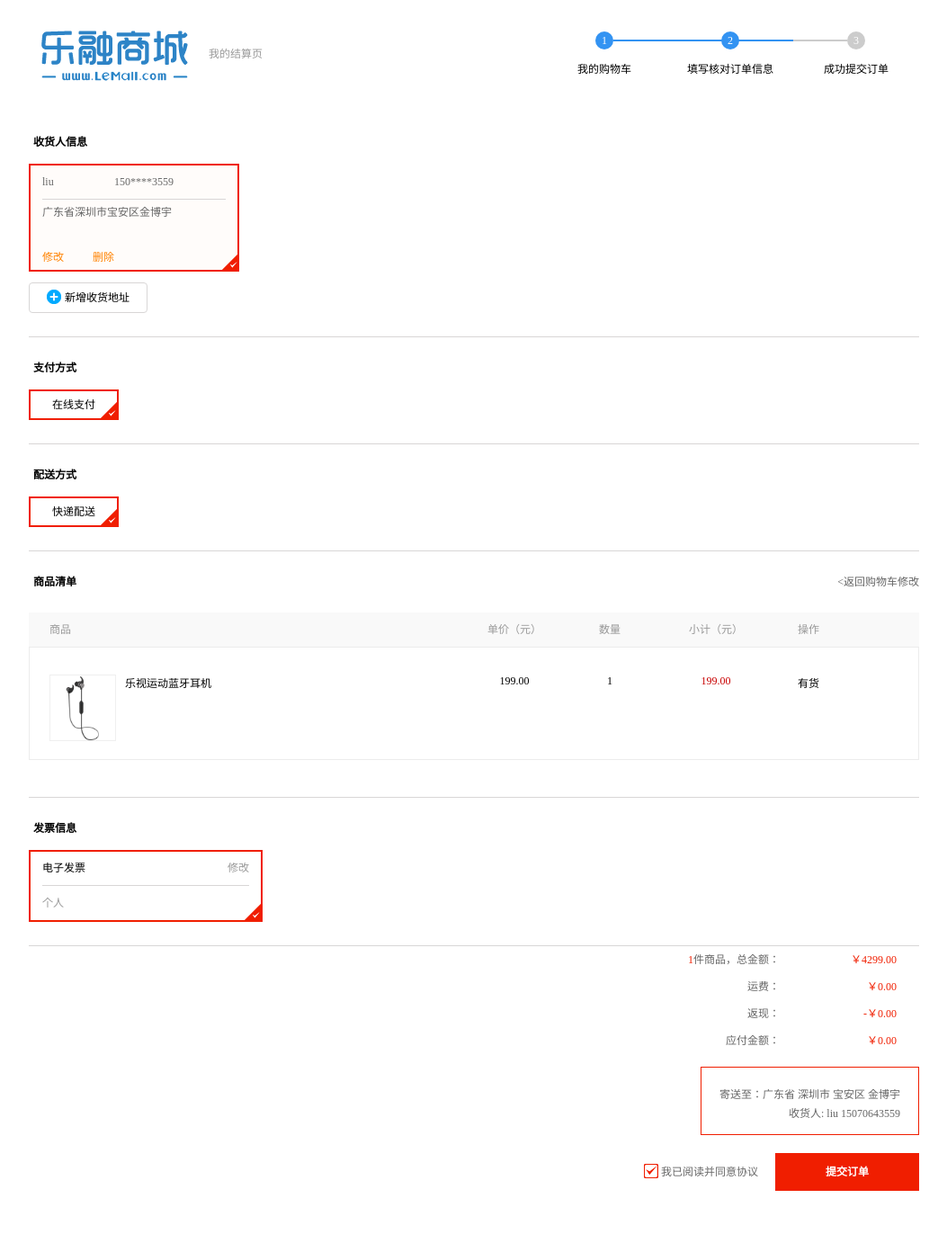
After one commit to mouming/leGou, a PHP site: page /html/account.html in a window 1280 px wide. The commit adds this page. Shown: the whole page at 90% size, without its empty margins (113-1166 px from the left). Run offline with PHP 8.4, Linux system fonts and the light colour scheme.

Commit message:
新增account结算页，对public/cart.css进行修改

```diff
--- /dev/null
+++ b/css/account.css
@@ -0,0 +1,449 @@
+html body{
+    background: #fff;
+
+}
+.w{
+    width:990px;
+    margin:0 auto;
+}
+/* logo */
+.logo{
+    /* height: 120px; */
+    overflow: hidden;
+}
+.logol{
+    background: url(../img/logo.png) no-repeat;
+    float: left;
+
+}
+.logol a{
+    display:inline-block;
+    width: 180px;
+    height: 120px;
+}
+.logol span{
+    line-height: 120px;
+    float:right ;
+    color:#999;
+    padding-left: 20px;
+}
+.logor{
+    float: right;
+    margin-top:35px;
+    text-align: center;
+}
+.logor li{
+    width: 140px;
+    position: relative;
+}
+.logor .bg-line{
+    position:absolute;
+    width:60px;
+    height: 2px;
+    right:0px;
+    top:9px;
+    background: #ccc;
+}
+.logor li:nth-child(2) .bg-line{
+    width:140px;
+    z-index: -1;
+}
+.logor li:nth-child(3) .bg-line{
+    left:0px;
+}
+.logor .num{
+    display: inline-block;
+    width:20px;
+    height: 20px;
+    line-height: 20px;
+    border-radius: 50%;
+    color:#fff;
+    background: #ccc;
+}
+.logor .cur .bg-line{
+    background: #3393f2;
+}
+.logor .cur .num{
+    background: #3393f2;
+}
+.logor .text{
+    padding-top:12px;
+}
+/* 结算页具体商品信息 */
+.my_account {
+    padding-bottom: 48px;
+}
+.my_account dl{
+    padding-bottom: 26px;
+    border-bottom: 1px solid #d8d6d6;
+}
+.my_account dl dt{
+    margin-top:10px;
+    line-height: 48px;
+    font-weight: bold;
+    padding-left: 5px;
+}
+.get_message dd{
+    width: 204px;
+    min-height: 116px;
+    border: 2px solid #d8d6d6;
+    padding:0 13px;
+    position: relative;
+}
+.get_message dd:hover{
+    border-color:#f01e00;
+}
+.get_message dd:hover .set_default{
+    display: block;
+}
+.get_message .click_message{
+    border-color: #f01e00;
+    background: #fffcfa url(../img/account_bg.jpg) no-repeat 213px 98px;
+}
+.get_message ol li{
+    color:#666;
+}
+.get_message ol .myself_name{
+    line-height: 37px;
+    border-bottom: 1px solid #d8d6d6;
+    margin-bottom: 4px;
+}
+.get_message ol .myself_name span:first-child{
+    display: inline-block;
+    width:80px;
+}
+.get_message ol .myself_addr{
+    height: 50px;
+}
+.get_message ol .revise a{
+    color:#ff8200;
+    margin-right: 32px;
+}
+.get_message .set_default{
+    display: none;
+    position: absolute;
+    top:0;
+    right: 0;
+    width:64px;
+    height: 22px;
+    color:#ff8200;
+    background:#fffcfa;
+    text-align: center;
+    line-height: 22px;
+    cursor: pointer;
+}
+.get_message .set_defaulted{
+    background: #e5e3e2;
+    color:#fff;
+}
+.get_message .add_addr{
+    display: block;
+    margin-top:12px;
+    width:130px;
+    height: 32px;
+    line-height: 32px;
+    border:1px solid #d8d6d6;
+    border-radius: 4px;
+    text-align: center;
+    cursor: pointer;
+}
+.get_message .add_addr i{
+    background: url(../img/icon.jpg) no-repeat ;
+    width:17px;
+    height: 17px;
+    display: inline-block;
+    position: relative;
+    top:4px;
+}
+/* means */
+.means dd{
+    width:96px;
+    height: 30px;
+    border:2px solid #f01e00;
+    background: url(../img/account_bg.jpg) no-repeat 78px 12px;
+    text-align: center;
+    line-height: 30px;
+    cursor: default;
+}
+/* 商品清单 */
+.good_list dt a{
+    float: right;
+    font-weight: normal;
+    color:#666;
+}
+.good_list .title{
+    margin-top:10px;
+    line-height: 38px;
+    height: 38px;
+    background: #f9f9f9;
+    padding-left:23px;
+    text-align: center;
+    color:#999;
+}
+.product_content{
+    width: 472px;
+    text-align: left;
+}
+.product_price{
+    width: 90px;
+}
+.product_number{
+    width: 122px;
+}
+.product_cost{
+    width: 114px;
+}
+.product_exercisable{
+    width: 92px;
+}
+/* 具体商品单价数量信息 */
+.detail{
+    border: 1px solid #ececec;
+    padding-left:22px;
+    padding-top:30px;
+    padding-bottom:20px;
+    margin-bottom: 15px;
+}
+.detail li{
+    float: left;
+}
+.detail_picture img{
+    border:1px solid #efefef;
+    width: 72px;
+}
+.detail_content{
+    width:388px;
+    margin-left:10px;
+}
+.detail_price{
+    width: 90px;
+    text-align:center;
+}
+.detail_number{
+    width: 122px;
+    text-align: center;
+}
+.detail_count{
+    width:60px;
+    margin:0 auto;
+    border:1px solid #ececec;
+    line-height: 26px;
+    height: 26px;
+    text-align: center;
+    padding:0 10px;
+}
+.detail_count strong{
+    font-size:20px;
+    float: left;
+    cursor:pointer;
+}
+.detail_num{
+    width:20px;
+    border:none;
+    padding-left:10px;
+}
+.detail_count strong:last-child{
+    float: right;
+    line-height: 24px;
+}
+.detail_cost{
+    width: 114px;
+    text-align:center;
+    color:#c80000;
+}
+.detail_exercisable{
+    width: 92px;
+    text-align:center;
+    cursor: pointer;
+}
+/* 发票信息 */
+.bill_message dd{
+    width:230px;
+    height: 76px;
+    border:2px solid #f01e00;
+    background: url(../img/account_bg.jpg) no-repeat;
+    background-position: right bottom;
+    cursor: default;
+    padding: 0 13px;
+    cursor: default;
+}
+.bill_message dd p{
+    line-height: 37px;
+    border-bottom:1px solid #d8d6d6;
+}
+.bill_message dd p span{
+    float: right;
+    color:#999;
+}
+.bill_message dd div{
+    color:#999;
+    line-height: 38px;
+}
+/* 提交结算 */
+.settlement ol{
+    text-align: right;
+    line-height: 30px;
+    color: #666;
+    padding-right: 25px;
+}
+.settlement ol span{
+    color: #f01e00;
+}
+.settlement ol .account_money{
+    width: 130px;
+    display: inline-block;
+}
+.settlement ol i{
+    font-style: normal;
+}
+.settlement .to_addr{
+    margin-top:14px;
+    float: right;
+    padding:20px 20px 12px;
+    border: 1px solid #f01e00;
+    color: #666;
+    text-align: right;
+    line-height: 21px;
+}
+.settlement .to_addr h3{
+    font-size: 12px;
+    font-weight: normal;
+}
+.settlement .submit_btn{
+    clear: both;
+    float: right;
+    margin-top: 20px;
+}
+.settlement .submit_btn .bg_check{
+    display: inline-block;
+    width: 16px;
+    height: 16px;
+    background: url(../img/icon.jpg) no-repeat 0px -54px;
+    position: relative;
+    top:3px;
+}
+.settlement .submit_btn .bg_checked{
+    background: url(../img/icon.jpg) no-repeat -26px -54px;
+}
+.settlement .submit_btn span{
+    color: #666;
+}
+.settlement .submit_btn a{
+    color:#fff;
+    display: inline-block;
+    width:160px;
+    height: 42px;
+    line-height: 42px;
+    background: #f01e00;
+    text-align: center;
+    font-weight: bold;
+    margin-left: 16px;
+}
+/* 填写用户信息 */
+.tilt{
+    display: none;
+    width: 100%;
+    height: 100%;
+    position: fixed;
+    left: 0px;
+    top:0px;
+    background: rgba(51, 51, 51, 0.1);
+    z-index: 999;
+}
+.tilt .form_user{
+    width: 828px;
+    height: 575px;
+    border:3px solid #bfbfbf;
+    margin:24px auto;
+    background: #fff;
+}
+.tilt .form_user p{
+    line-height: 32px;
+    height: 32px;
+    background: #f2f2f2;
+    color:#666;
+    padding-left: 10px;
+    margin-bottom: 10px;
+}
+.tilt .form_user>div{
+    margin-left: 40px;
+}
+.tilt .user_text{
+    margin-top:16px;
+}
+.tilt .user_text div{
+    float: left;
+    width: 90px;
+    line-height: 32px;
+    text-align: right;
+    color:#999;
+    margin-right: 5px;
+}
+.tilt .form_user .xingxing{
+    color: #f01e00;
+    float: left;
+}
+.tilt .user_text input{
+    height: 30px;
+    border: 1px solid #ccc;
+    padding-left:10px;
+}
+.tilt .user_text .uname{
+    width: 182px;
+}
+.tilt .user_text .detail_addr{
+    width: 580px;
+}
+.tilt .user_text .default_box{
+    width: 294px;
+}
+.tilt .user_text select{
+    margin-top:5px;
+    margin-right: 10px;
+}
+.tilt .user_text .user_title{
+    color:#ff8200;
+}
+.tilt .select_up{
+    border-top:1px solid #ccc;
+    height: 100px;
+    margin-top:140px;
+}
+.tilt .select_up>div{
+    float: left;
+    margin-left: 430px;
+    margin-top:35px;
+}
+.tilt .select_up .bg_check{
+    display: inline-block;
+    width: 16px;
+    height: 16px;
+    background: url(../img/icon.jpg) no-repeat 0px -54px;
+    position: relative;
+    top:3px;
+    margin-right: 5px;
+}
+.tilt .select_up .bg_checked{
+    background: url(../img/icon.jpg) no-repeat -26px -54px;
+}
+.tilt .select_up .select_btn{
+    display: inline-block;
+    width:66px;
+    height: 26px;
+    border-radius: 2px;
+    text-align: center;
+    line-height: 26px;
+    cursor: pointer;
+}
+.tilt .select_up .aff{
+    border: 1px solid #f01e00;
+    background: #f01e00;
+    color:#fff;
+    margin-left: 36px;
+    margin-right: 5px;
+}
+.tilt .select_up .off{
+    border: 1px solid #d4d4d4;
+    background: #fff;
+    color:#666;
+}
--- a/css/public.css
+++ b/css/public.css
@@ -14,6 +14,9 @@ a{
 ul li{
     list-style-type: none;
     float: left;
+}
+ol{
+    list-style: none;
 }
 img{
     vertical-align: top;
--- /dev/null
+++ b/html/account.html
@@ -0,0 +1,180 @@
+<!DOCTYPE html>
+<html >
+<head>
+    <meta charset="UTF-8">
+    <title>订单信息确认</title>
+    <link rel="stylesheet" href="../css/public.css">
+    <link rel="stylesheet" href="../css/account.css">
+    <link rel="stylesheet" href="../iconfont/iconfont.css">
+    <link rel="shortcut icon" href="../img/favicon.ico" type="image/x-icon">
+    <script src="../js/jquery.js"></script>
+    <script src="../js/public.js"></script>
+    <script src="../js/cookie.js"></script>
+</head>
+<body>
+    <div class="header"></div>
+    <div class="w">
+        <div class="logo clearfix">
+            <div class="logol">
+                <a href="../index.html"></a>
+                <span>我的结算页</span>
+            </div>
+            <ul class="logor">
+                <li class="cur">
+                    <div class="bg-line"></div>
+                    <div class="num">1</div>
+                    <div class="text">我的购物车</div>
+                </li>
+                <li class="cur">
+                    <div class="bg-line"></div>
+                    <div class="num">2</div>
+                    <div class="text">填写核对订单信息</div>
+                </li>
+                <li>
+                    <div class="bg-line"></div>
+                    <div class="num">3</div>
+                    <div class="text">成功提交订单</div>
+                </li>
+            </ul>
+        </div>
+        <div class="my_account">
+            <dl class="get_message">
+                <dt>收货人信息</dt>
+                <dd class="click_message">
+                    <ol>
+                        <li class="myself_name"><span>liu</span><span>150****3559</span> </li>
+                        <li class="myself_addr"><span> 广东省深圳市宝安区金博宇</span></li>
+                        <li class="revise"><a href="">修改</a><a href="">删除</a></li>
+                    </ol>
+                    <span class="set_default set_defaulted">设置默认</span>
+                </dd>
+                <span class="add_addr"><i></i> 新增收货地址</span>
+            </dl>
+            <dl class="means">
+                <dt>支付方式</dt>
+                <dd>在线支付</dd>
+            </dl>
+            <dl class="means">
+                <dt>配送方式</dt>
+                <dd>快递配送</dd>
+            </dl>
+            <dl class=" good_list">
+                <dt>商品清单<a href="#" id="return_cart">&lt;返回购物车修改</a></dt>
+                <dd>
+                    <ul class="title clearfix">
+                        <li class="product_content">商品</li>
+                        <li class="product_price">单价（元）</li>
+                        <li class="product_number">数量</li>
+                        <li class="product_cost">小计（元）</li>
+                        <li class="product_exercisable">操作</li>
+                    </ul>
+                    <ul class="detail clearfix">
+                        <li class="detail_picture"><img src="../img/part4.jpg" alt=""></li>
+                        <li class="detail_content">乐视运动蓝牙耳机</li>
+                        <li class="detail_price">199.00</li>
+                        <li class="detail_number">1</li>
+                        <li class="detail_cost">199.00</li>
+                        <li class="detail_exercisable">有货</li>
+                    </ul>
+                </dd>
+            </dl>
+            <dl class="bill_message">
+                <dt>发票信息</dt>
+                <dd>
+                    <p>电子发票 <span>修改</span></p>
+                    <div>个人</div>
+                </dd>
+            </dl>
+            <div class="settlement clearfix">
+                <ol>
+                    <li><span>1</span>件商品，总金额：<span class="account_money">￥<i id="total_money">4299</i>.00</span></li>
+                    <li>运费：<span class="account_money">￥<i id="fare">0</i>.00</span></li>
+                    <li>返现：<span class="account_money">-￥0.00</span></li>
+                    <li>应付金额：<span class="account_money">￥<i id="add_money">0</i>.00</span></li>
+                </ol>
+                <div class="to_addr">
+                    <h3>寄送至：<span>广东省</span> <span>深圳市</span> <span>宝安区</span> <span>金博宇</span></h3>
+                    <p>收货人: <span>liu</span> <span>15070643559</span></p>
+                </div>
+                <div class="submit_btn">
+                    <span class="bg_checked bg_check"></span>
+                    <span>我已阅读并同意协议</span>
+                    <a href="#">提交订单</a>
+                </div>
+            </div>
+        </div>
+    </div>
+    <!-- 填写用户收货信息 -->
+    <div class="tilt">
+        <div class="form_user">
+            <p>编辑收货人信息</p>
+            <!-- 收货人姓名 -->
+            <div class="user_text clearfix" >
+                <div >
+                    <span class="xingxing">*</span>
+                    收货人姓名：
+                </div>
+                <input type="text" class="uname" >
+                <span class="user_title">请填写收货人姓名</span>
+            </div>
+            <!-- 收货省、市、区/县 -->
+            <div class="user_text clearfix">
+                <div>
+                    <span class="xingxing">*</span>
+                    所在地区：
+                </div>
+                <select name="province" id="">
+                    <option value="">请选择</option>
+                </select>
+                <select name="city" id="">
+                    <option value="">请选择</option>
+                </select>
+                <select name="district" id="">
+                    <option value="">请选择</option>
+                </select>
+                <span class="user_title">请填写所在地区</span>
+            </div>
+            <!-- 具体地址 -->
+            <div class="user_text clearfix">
+                <div >
+                    <span class="xingxing">*</span>
+                    详细地址：
+                </div>
+                <input type="text" class="detail_addr" >
+                <span class="user_title">请填写详细地址</span>
+            </div>
+            <!-- 手机号码 -->
+            <div class="user_text clearfix">
+                <div >
+                    <span class="xingxing">*</span>
+                    手机号码：
+                </div>
+                <input type="text" class="default_box" >
+                <span class="user_title">请填写手机号码</span>
+            </div>
+            <!-- 固定电话 -->
+            <div class="user_text clearfix" >
+                <div >
+                   固定电话：
+                </div>
+                <input type="text" class="default_box" >
+            </div>
+            <!-- 邮箱 -->
+            <div class="user_text clearfix">
+                <div >
+                    邮箱：
+                </div>
+                <input type="text" class="default_box" >
+            </div>
+            <div class="select_up">
+                <div>
+                    <span class="bg_checked bg_check"></span>
+                    <span>设置默认行为</span>
+                    <span class="select_btn aff">确认</span>
+                    <span class="select_btn off">取消</span>
+                </div>
+            </div>
+        </div>
+    </div>
+</body>
+</html>
```
Also changed, not shown: css/cart.css (+11 -4 lines), html/cart.html (+74 -23 lines), img/account_bg.jpg (added), img/icon.jpg (added).
